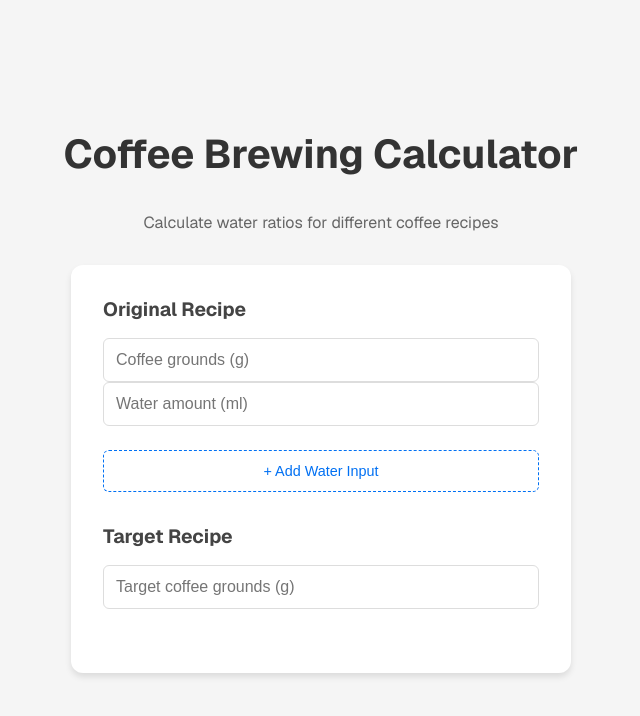
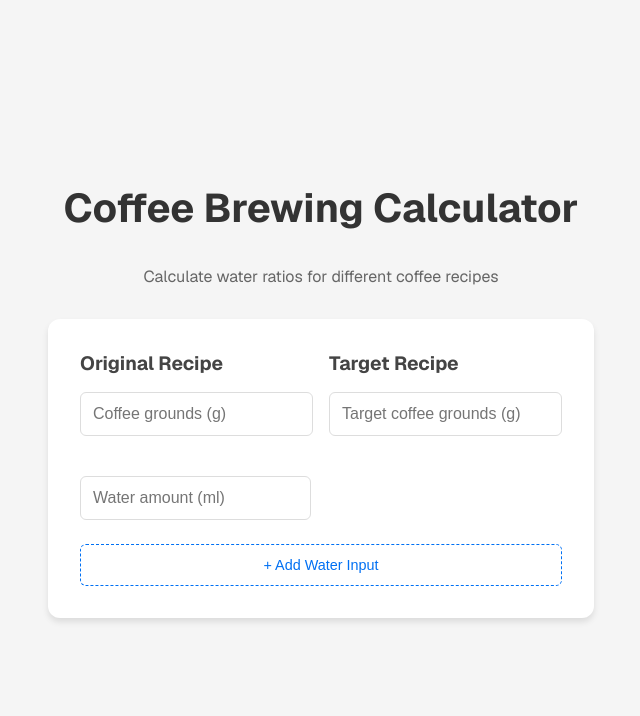
Before and after one commit to VincentCYS/brewing-tool, a Next.js app: page / in a window 1280 px wide. Shown: the top 716 px of the page, without its empty margins (319-959 px from the left). Built offline with nearby package versions, Linux system fonts and the light colour scheme.

Commit message:
update UI and calculation

```diff
--- a/src/app/page.module.css
+++ b/src/app/page.module.css
@@ -241,11 +241,13 @@ a.secondary {
   border-radius: 12px;
   box-shadow: 0 4px 6px rgba(0, 0, 0, 0.1);
   width: 100%;
-  max-width: 500px;
+  max-width: 800px; /* Increased from 500px to accommodate side-by-side layout */
 }
 
 .section {
   margin-bottom: 2rem;
+  flex: 1;
+  min-width: 0;
 }
 
 .section h2 {
@@ -287,3 +289,9 @@ a.secondary {
 .secondaryButton:hover {
   background-color: rgba(0, 112, 243, 0.1);
 }
+
+.recipesContainer {
+  display: flex;
+  gap: 2rem;
+  align-items: flex-start;
+}
--- a/src/app/page.tsx
+++ b/src/app/page.tsx
@@ -1,5 +1,5 @@
 "use client";
-import { useState } from "react";
+import { useEffect, useState } from "react";
 import styles from "./page.module.css";
 
 export default function Home() {
@@ -7,6 +7,8 @@ export default function Home() {
 		placeholder: "Coffee grounds",
 		value: "",
 	});
+
+	const [targetGroundsInput, setTargetGroundsInput] = useState("");
 
 	const [inputs, setInputs] = useState([
 		{ id: 1, placeholder: "water amount", value: "" },
@@ -31,6 +33,10 @@ export default function Home() {
 			})
 		);
 	};
+
+	useEffect(() => {
+		recalculateWaterAmounts(targetGroundsInput);
+	}, [inputs, groundsInput, targetGroundsInput]);
 
 	const recalculateWaterAmounts = (value: string) => {
 		// Convert inputs to numbers
@@ -67,8 +73,11 @@ export default function Home() {
 				</p>
 
 				<div className={styles.card}>
+					<div>
+						<div style={{ display: "flex", gap: "1rem" }}>
 							<div className={styles.section}>
 								<h2>Original Recipe</h2>
+								<div className={styles.inputGroup}>
 									<input
 										key={"groundsInput"}
 										type="number"
@@ -82,6 +91,19 @@ export default function Home() {
 										placeholder="Coffee grounds (g)"
 										className={styles.input}
 									/>
+								</div>
+							</div>
+							<div className={styles.section}>
+								<h2>Target Recipe</h2>
+								<input
+									key={"targetGroundsInput"}
+									type="number"
+									onChange={(e) => setTargetGroundsInput(e.target.value)}
+									placeholder="Target coffee grounds (g)"
+									className={styles.input}
+								/>
+							</div>
+						</div>
 						{inputs.map((input, index) => (
 							<div key={input.id} className={styles.inputGroup}>
 								<input
@@ -90,9 +112,10 @@ export default function Home() {
 									onChange={(e) => handleInputChange(input.id, e.target.value)}
 									placeholder="Water amount (ml)"
 									className={styles.input}
+									style={{ width: "48%" }}
 								/>
 								{targetWaterAmounts[index] && (
-									<div className={styles.targetAmount}>
+									<div className={styles.targetAmount} style={{ width: "48%" }}>
 										→ {targetWaterAmounts[index]}ml
 									</div>
 								)}
@@ -108,7 +131,7 @@ export default function Home() {
 						)}
 					</div>
 
-					<div className={styles.section}>
+					{/* <div className={styles.section}>
 						<h2>Target Recipe</h2>
 						<input
 							key={"targetGroundsInput"}
@@ -119,7 +142,7 @@ export default function Home() {
 							placeholder="Target coffee grounds (g)"
 							className={styles.input}
 						/>
-					</div>
+					</div> */}
 				</div>
 			</main>
 		</div>
```
Also changed, not shown: 1 other file (tests, documents, lock files or other folders). Lines whose indentation alone changed are shown as unchanged.
